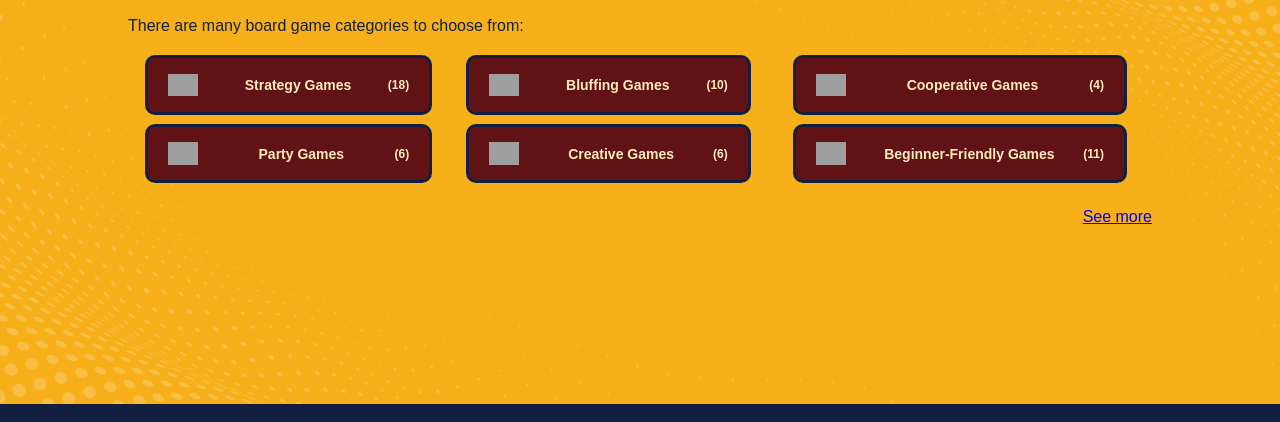
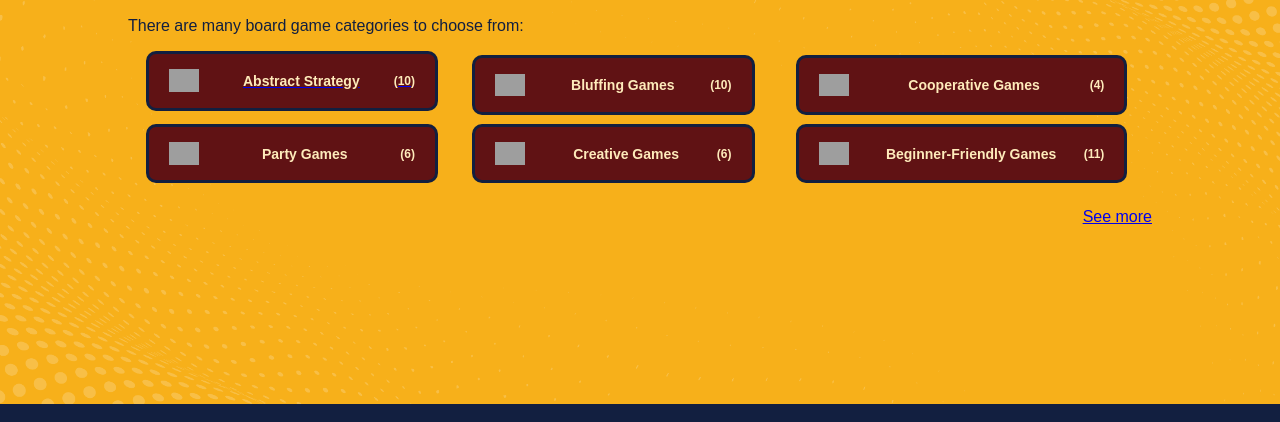
Before and after one commit to tingchannavong/Alpha-Wolf-Collection-Astro, an Astro site: page /categories in a window 1280 px wide. Shown: the part 211-633 px from the top of the page. Built offline with nearby package versions, Linux system fonts and the light colour scheme; Astro itself is replaced by a stand-in of ours; grey boxes are pictures that could not be loaded.

Commit message:
-added anchor href to abstract strat

```diff
--- a/src/pages/categories.astro
+++ b/src/pages/categories.astro
@@ -7,6 +7,7 @@ import CategoryCard from "../components/category-card.astro";
     <meta name="viewport" content="width=device-width, initial-scale=1.0">
     <link rel="stylesheet" href="/styles/alpha_style.css">
     <title>Categories</title>
+    <script src="../scripts/filter.ts"></script>
 </head>
 <MainLayout>
     <body>
@@ -15,11 +16,12 @@ import CategoryCard from "../components/category-card.astro";
                 <h2>Categories</h2>
                 <p>There are many board game categories to choose from:</p>
                 <div class="grid-container">
-                    <CategoryCard
-                        title = "Strategy Games"
+                    <a id="cat_1" href="/filter?category=Abstract+Strategy">
+                        <CategoryCard
+                        title = "Abstract Strategy"
                         img = "/strat-icon.png"
-                        description = {18}
-                    />
+                        description = {10}/>
+                    </a>
                     <CategoryCard
                         title = "Bluffing Games"
                         img = "/strat-icon.png"
```
